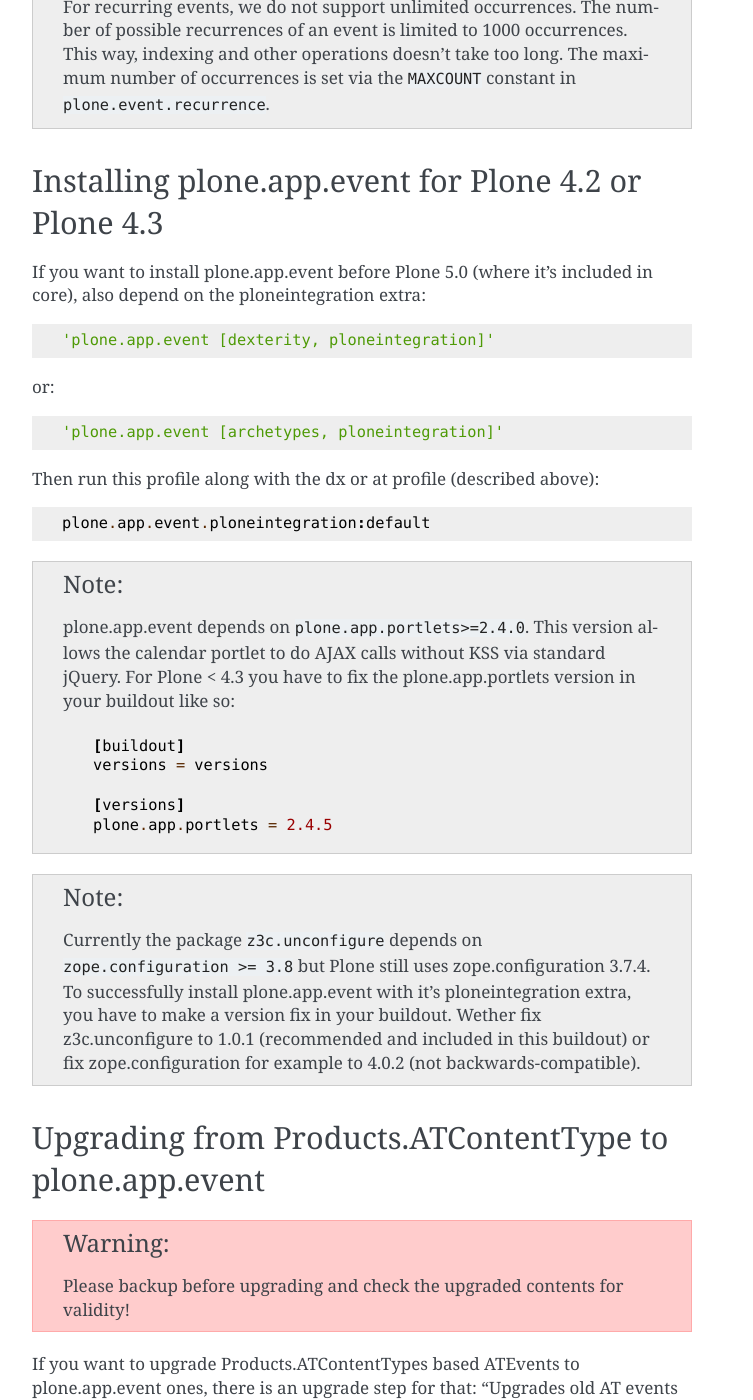
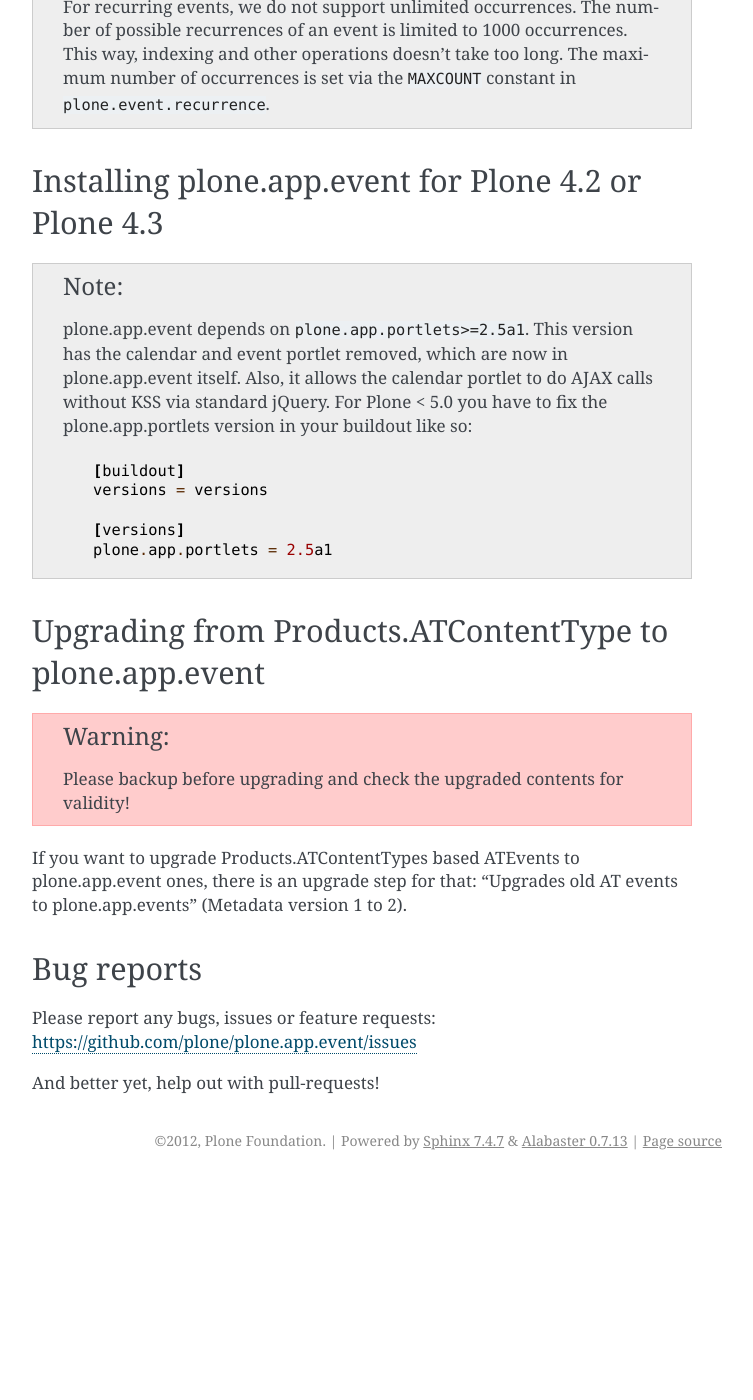
Before and after one commit to plone/plone.app.event, a Sphinx documentation site: the page built from docs/installation.rst, in a window 1280 px wide and 1400 px high, scrolled down 777 px. Shown: the whole window, without its empty margins (388-1141 px from the left). Built offline with Sphinx 7.4.7, drawn with Linux system fonts in a browser that asks for light colours; pages that are not in the unit, such as notebooks, are missing from menus; after the commit the page ends 1957 px from its top, so only the background shows below that.

Commit message:
- Remove ploneintegration from setuptools extra section and GenericSetup   profile. PLEASE UPDATE YOUR INSTALLTIONS, to use Archetypes or Dexterity   instead and to use plone.app.portlets 2.5a1! This change makes it easier for   Plone to integrate plone.app.event.

```diff
--- a/docs/installation.rst
+++ b/docs/installation.rst
@@ -40,42 +40,20 @@
 Installing plone.app.event for Plone 4.2 or Plone 4.3
 -----------------------------------------------------
 
-If you want to install plone.app.event before Plone 5.0 (where it's included in
-core), also depend on the ploneintegration extra::
-
-    'plone.app.event [dexterity, ploneintegration]'
-
-or::
-
-    'plone.app.event [archetypes, ploneintegration]'
-
-
-Then run this profile along with the dx or at profile (described above)::
-
-    plone.app.event.ploneintegration:default
-
-
 .. note::
 
-  plone.app.event depends on ``plone.app.portlets>=2.4.0``. This version allows
-  the calendar portlet to do AJAX calls without KSS via standard jQuery. For
-  Plone < 4.3 you have to fix the plone.app.portlets version in your buildout
-  like so::
+  plone.app.event depends on ``plone.app.portlets>=2.5a1``. This version has
+  the calendar and event portlet removed, which are now in plone.app.event
+  itself. Also, it allows the calendar portlet to do AJAX calls without KSS via
+  standard jQuery. For Plone < 5.0 you have to fix the plone.app.portlets
+  version in your buildout like so::
 
     [buildout]
     versions = versions
 
     [versions]
-    plone.app.portlets = 2.4.5
+    plone.app.portlets = 2.5a1
 
-.. note::
-
-  Currently the package ``z3c.unconfigure`` depends on ``zope.configuration >=
-  3.8`` but Plone still uses zope.configuration 3.7.4. To successfully install
-  plone.app.event with it's ploneintegration extra, you have to make a version
-  fix in your buildout. Wether fix z3c.unconfigure to 1.0.1 (recommended and
-  included in this buildout) or fix zope.configuration for example to 4.0.2
-  (not backwards-compatible).
 
 
 Upgrading from Products.ATContentType to plone.app.event
--- a/sources.cfg
+++ b/sources.cfg
@@ -29,6 +29,6 @@
 plone.formwidget.recurrence  = git ${pae_remotes:plone}/plone.formwidget.recurrence.git pushurl=${pae_remotes:plone_push}/plone.formwidget.recurrence.git
 
 [versions]
-plone.app.portlets = 2.4.4
+plone.app.portlets = 2.5a1
 plone.autoform = 1.4
 z3c.unconfigure = 1.0.1
--- a/versions.cfg
+++ b/versions.cfg
@@ -1,7 +1,7 @@
 # Version requirements for plone.app.event
 
 [versions]
-plone.app.portlets = 2.4.4
+plone.app.portlets = 2.5a1
 plone.autoform = 1.5
 setuptools = 1.1
 z3c.unconfigure = 1.0.1
```
Also changed, not shown: CHANGES.rst (+6 -11 lines), base.cfg (+1 -9 lines), setup.py (+2 -6 lines), 9 other files.
